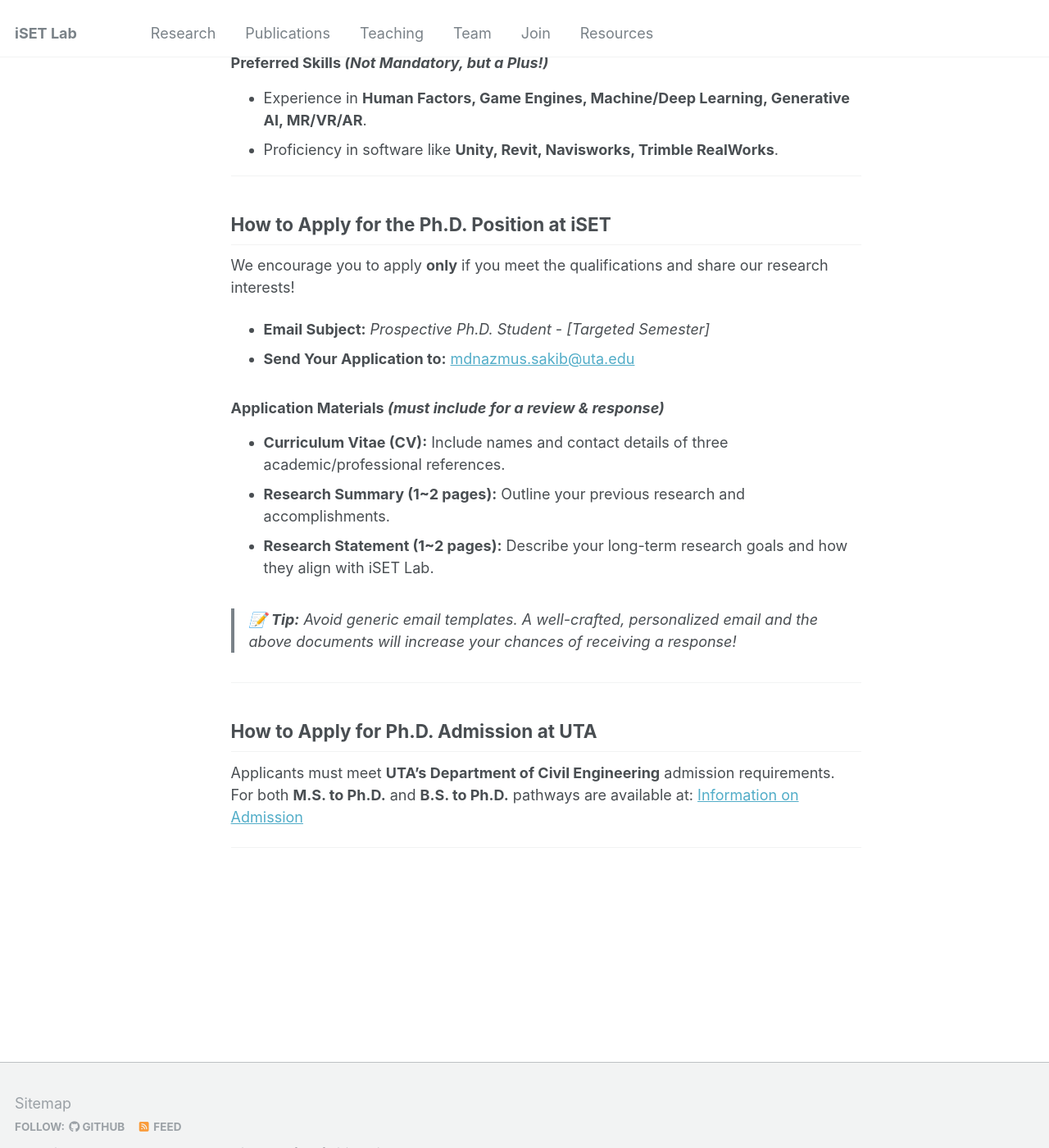
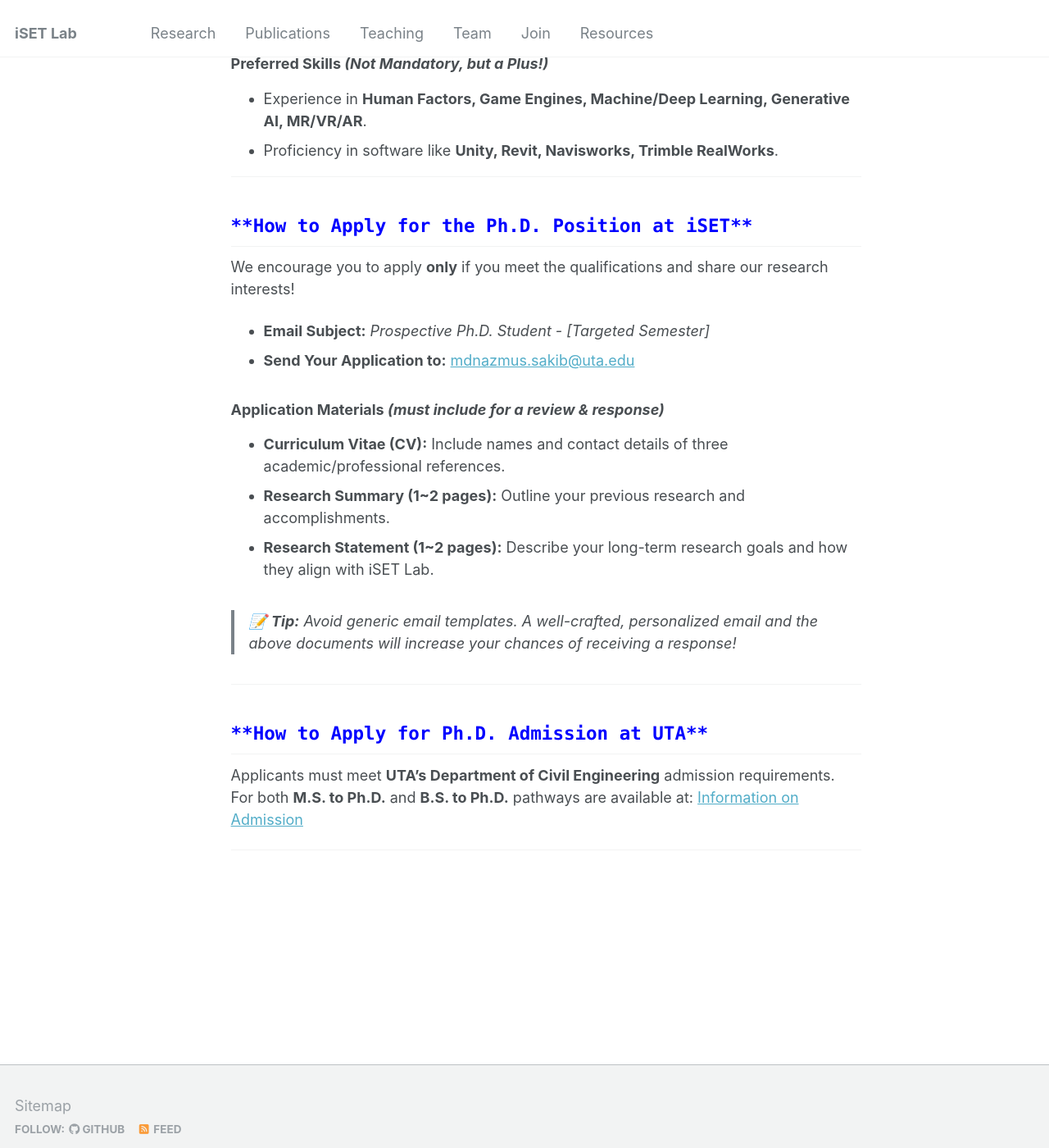
Before and after one commit to iSET-LAB/iSET-LAB.github.io, a Jekyll site: the page built from _pages/join.md, in a window 1280 px wide and 1400 px high, scrolled down 1074 px. Shown: the whole window at 82% size. Built offline with Jekyll 4.4.1, drawn with Linux system fonts in a browser that asks for light colours; some of the changed text lies outside the part shown.

Commit message:
Update join.md

```diff
--- a/_pages/join.md
+++ b/_pages/join.md
@@ -12,7 +12,7 @@ redirect_from:
 
 Multiple fully funded Ph.D. student positions are available at the **[Intelligent Systems and Emerging Technologies (iSET) Lab](https://iset-lab.github.io)** in the **Department of Civil Engineering** *(focus: Construction Engineering and Management)* at **The University of Texas at Arlington (UTA)**. The positions will begin in **Fall 2025** under the supervision of **[Dr. Md Nazmus Sakib](https://www.uta.edu/academics/faculty/profile?user=mdnazmus.sakib)**.
 
-## **Research Areas** <code style="color : blue">text</code>
+## <code style="color : blue">**Research Areas**</code>
 Ph.D. students will engage in cutting-edge research at the intersection of civil engineering, computer science, and emerging technologies, focusing on:
 - Human Factors
 - Digital Twins
@@ -23,7 +23,7 @@ Ph.D. students will engage in cutting-edge research at the intersection of civil
 
 ---
 
-## **Required Qualifications**
+## <code style="color : blue">**Required Qualifications**</code>
 ### **Educational Background**
 - B.S./B.Sc. or M.S./M.Sc. in Civil Engineering, Construction Engineering and Management, Computer Science, Electrical Engineering, Mechanical Engineering, Industrial Engineering, Data Science, or related fields.
 
@@ -38,7 +38,7 @@ Ph.D. students will engage in cutting-edge research at the intersection of civil
 
 ---
 
-## **How to Apply for the Ph.D. Position at iSET**
+## <code style="color : blue">**How to Apply for the Ph.D. Position at iSET**</code>
 We encourage you to apply **only** if you meet the qualifications and share our research interests!
 - **Email Subject:** *Prospective Ph.D. Student - [Targeted Semester]* <br>
 - **Send Your Application to:** [mdnazmus.sakib@uta.edu](mailto:mdnazmus.sakib@uta.edu)
@@ -52,7 +52,7 @@ We encourage you to apply **only** if you meet the qualifications and share our
 
 ---
 
-## **How to Apply for Ph.D. Admission at UTA**
+## <code style="color : blue">**How to Apply for Ph.D. Admission at UTA**</code>
 Applicants must meet **UTA’s Department of Civil Engineering** admission requirements. For both **M.S. to Ph.D.** and **B.S. to Ph.D.** pathways are available at: [Information on Admission](https://catalog.uta.edu/engineering/civil/graduate/#doctoraltext)
 
 ---
```
